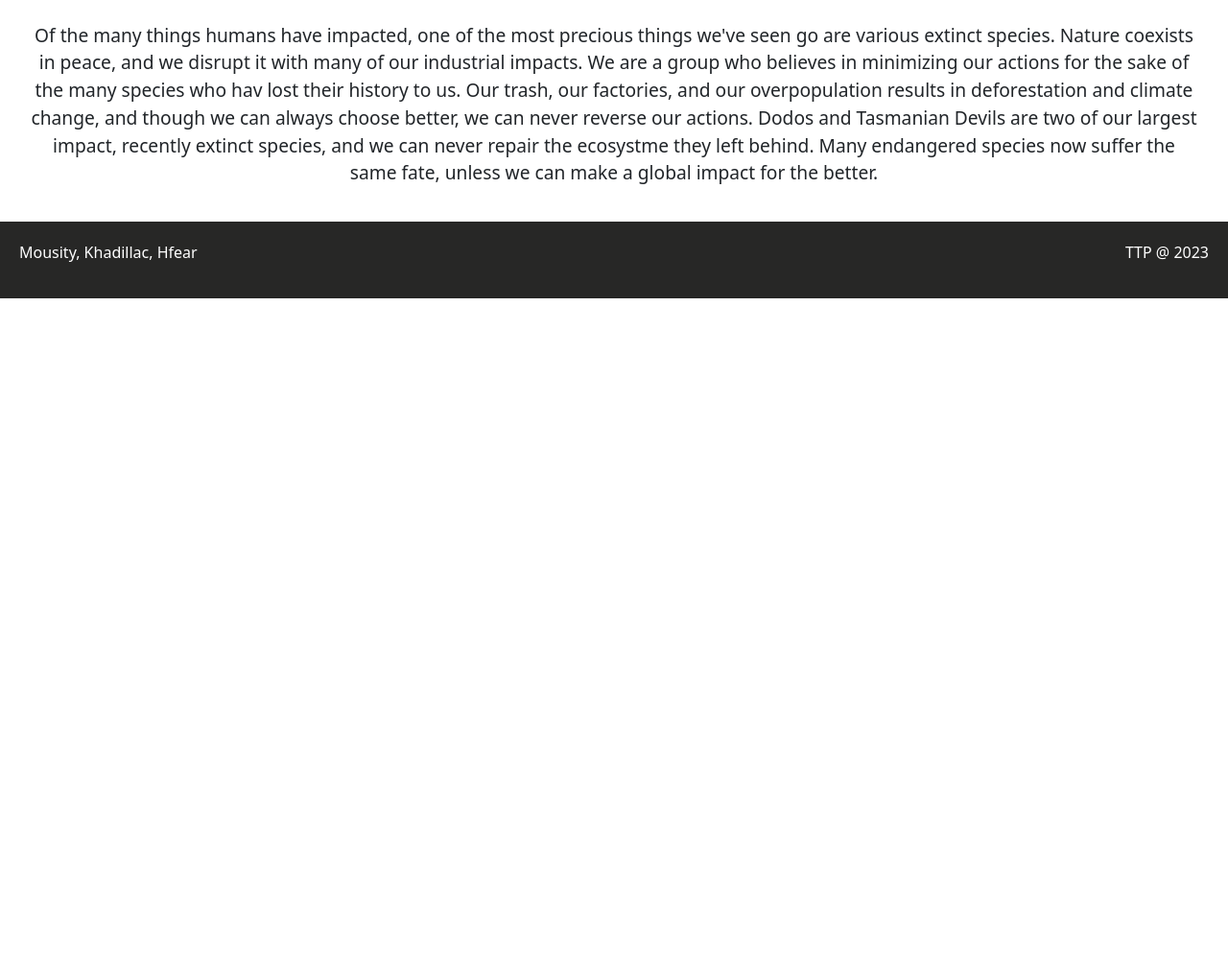
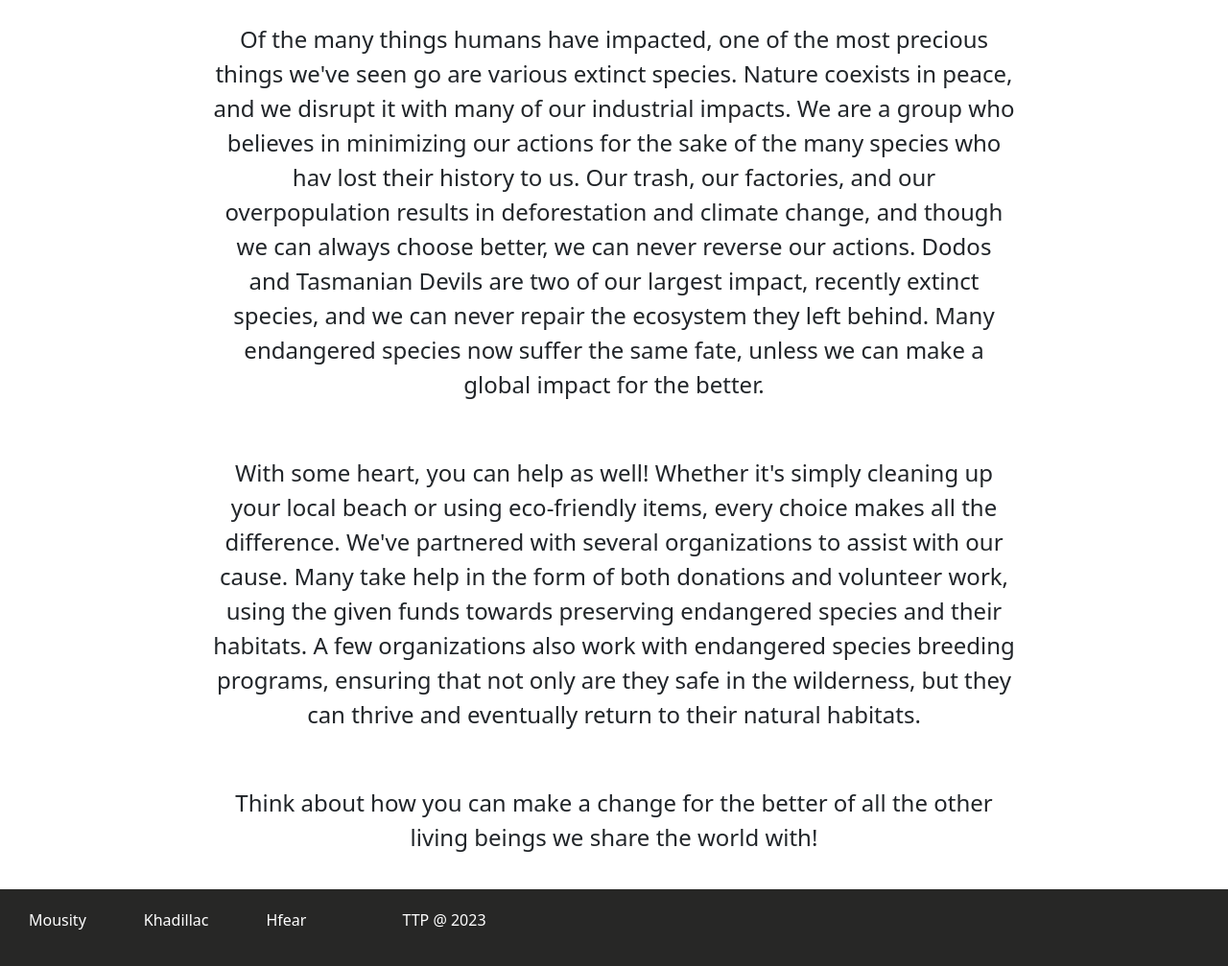
Before and after one commit to mousity/wildlife-conservation, a plain HTML site: page index.html in a window 1280 px wide. Shown: the part 805-1812 px from the top of the page at 96% size. Before the commit the page ends 1116 px from the top, so only its background shows below. Drawn offline with nearby package versions, Linux system fonts and the light colour scheme.

Commit message:
small changes

```diff
--- a/index.html
+++ b/index.html
@@ -26,14 +26,22 @@
       <p class="desc">Of the many things humans have impacted, one of the most precious things we've seen go are various extinct species. Nature coexists in
         peace, and we disrupt it with many of our industrial impacts. We are a group who believes in minimizing our actions for the sake of the many species who hav lost their history to us.
          Our trash, our factories, and our overpopulation results in deforestation and climate change, and though we can always choose better, we can never reverse our actions.
-         Dodos and Tasmanian Devils are two of our largest impact, recently extinct species, and we can never repair the ecosystme they left behind. Many endangered species now suffer the same fate,
-         unless we can make a global impact for the better.
-      </p>
+         Dodos and Tasmanian Devils are two of our largest impact, recently extinct species, and we can never repair the ecosystem they left behind. Many endangered species now suffer the same fate,
+         unless we can make a global impact for the better.</p>
+
+         <p class="desc">   With some heart, you can help as well! Whether it's simply cleaning up your local beach or using eco-friendly items, every choice makes all the difference. We've partnered with several organizations
+          to assist with our cause. Many take help in the form of both donations and volunteer work, using the given funds towards preserving endangered species and their habitats. A few organizations also work
+          with endangered species breeding programs, ensuring that not only are they safe in the wilderness, but they can thrive and eventually return to their natural habitats. </p>
+
+          <p class="desc"> Think about how you can make a change for the better of all the other living beings we share the world with! </p>
+
   </div>
   <div class="footer0">
     <footer class="footer1">
-        <p>Mousity, Khadillac, Hfear</p>
-        <p>TTP @ 2023</p>
+        <a href="https://github.com/mousity" class="per">Mousity</a>
+        <a href="https://github.com/khadillacs" class="per">Khadillac</a>
+        <a href="https://github.com/Hfear" class="per">Hfear</a>
+        <p id="trademark">TTP @ 2023</p>
     </footer>
   </div>
 </body>
--- a/styles.css
+++ b/styles.css
@@ -49,7 +49,7 @@ body {
     display: flex;
     flex-direction: row;
     width: 100%;
-    justify-content: space-between;
+    justify-content: flex-start;
     background-color: rgb(39, 39, 38);
     color: white;
     padding: 20px;
@@ -58,7 +58,9 @@ body {
 .desc {
     background-color: white;
     padding: 20px 30px;
-    font-size: larger;
+    font-size: x-large;
+    margin-left: 15%;
+    margin-right: 15%;
 }
 
 .body {
@@ -116,3 +118,19 @@ padding: 2%;
 .about-partners {
     text-align: center;
 }
+
+#trademark {
+    text-align: end;
+    padding-left: 50px;
+}
+
+.per {
+    padding-left: 10px;
+    padding-right: 50px;
+    text-decoration: none;
+    color: white;
+}
+
+.per:hover{
+    background-color:#4CAF50;
+}
```
